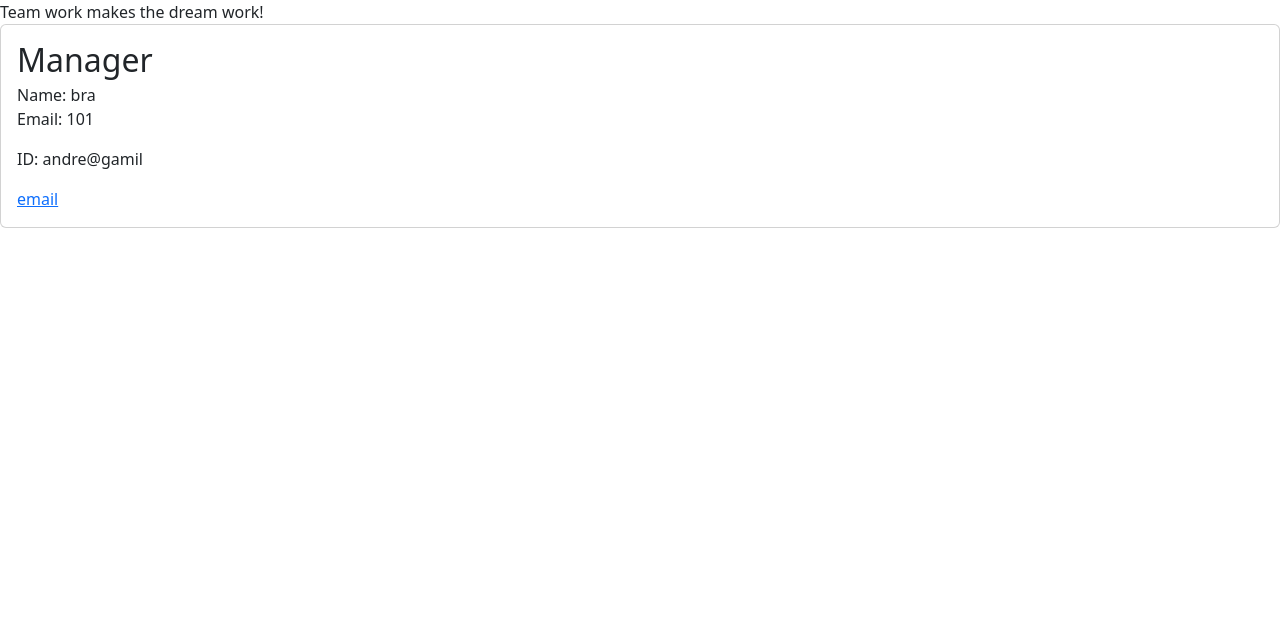
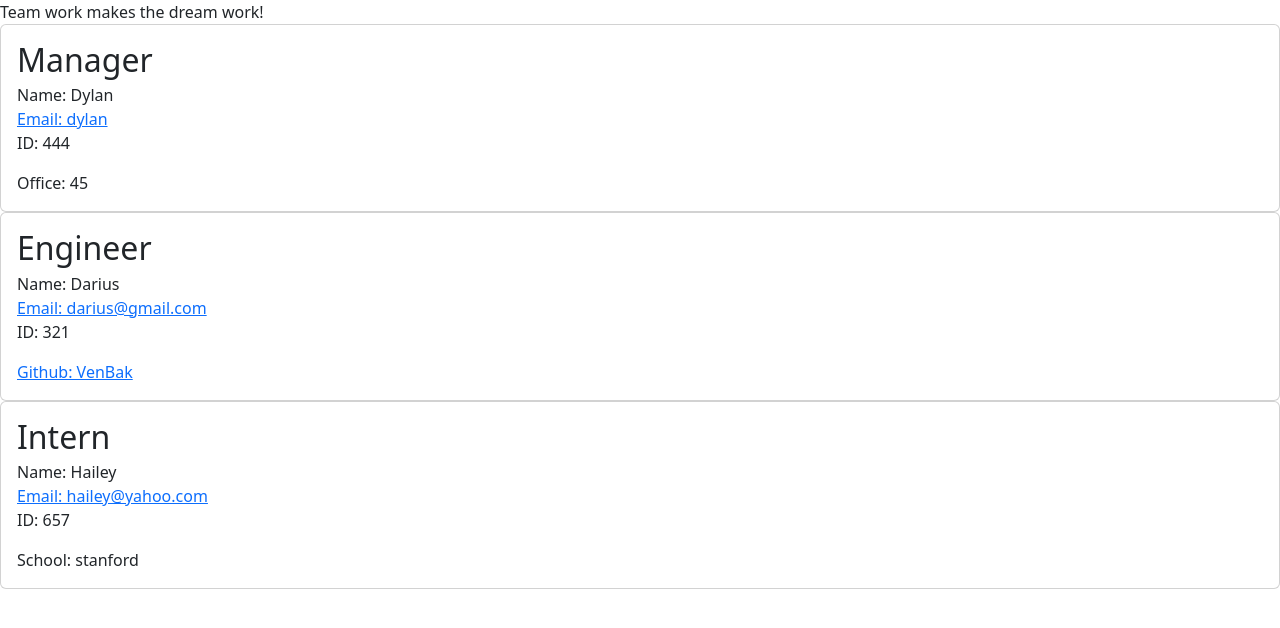
Before and after one commit to VenBak/TeamGenerator, a website: page team.html in a window 1280 px wide. Drawn offline with nearby package versions, Linux system fonts and the light colour scheme.

Commit message:
fixed anchors

```diff
--- a/index.js
+++ b/index.js
@@ -207,7 +207,7 @@ const addtoHTML = (employee) => {
                 <p class="card-subtitle">Name: ${employee.name}</p>
                 <a class="card-text" href="mailto:${employee.email}">Email: ${employee.email}</a>
                 <p class="card-text">ID: ${employee.id}</p>
-                <a class="card-text" href="github.com/${employee.github}">Github: ${employee.github}</a>
+                <a class="card-text" href="https://github.com/${employee.github}" target="_blank">Github: ${employee.github}</a>
             </div>
         </div>
         `
--- a/team.html
+++ b/team.html
@@ -13,15 +13,37 @@
         Team work makes the dream work!
      </header>
      <main>
+
         <div class="card">
             <div class="card-body">
                 <h2 class="card-title">Manager</h2>
-                <p class="card-subtitle">Name: bra</p>
-                <p class="card-text">Email: 101</p>
-                <p class="card-text">ID: andre@gamil</p>
-                <a class="card-text" href="mailto:andre.brahin@gmail.com">email</a>
+                <p class="card-subtitle">Name: Dylan</p>
+                <a class="card-text" href="mailto:dylan">Email: dylan</a>
+                <p class="card-text">ID: 444</p>
+                <p class="card-text">Office: 45</p>
             </div>
         </div>
+
+        <div class="card">
+            <div class="card-body">
+                <h2 class="card-title">Engineer</h2>
+                <p class="card-subtitle">Name: Darius</p>
+                <a class="card-text" href="mailto:darius@gmail.com">Email: darius@gmail.com</a>
+                <p class="card-text">ID: 321</p>
+                <a class="card-text" href="github.com/VenBak">Github: VenBak</a>
+            </div>
+        </div>
+
+        <div class="card">
+            <div class="card-body">
+                <h2 class="card-title">Intern</h2>
+                <p class="card-subtitle">Name: Hailey</p>
+                <a class="card-text" href="mailto:hailey@yahoo.com">Email: hailey@yahoo.com</a>
+                <p class="card-text">ID: 657</p>
+                <p class="card-text">School: stanford</p>
+            </div>
+        </div>
+
      </main>
  </body>
  </html>
```
